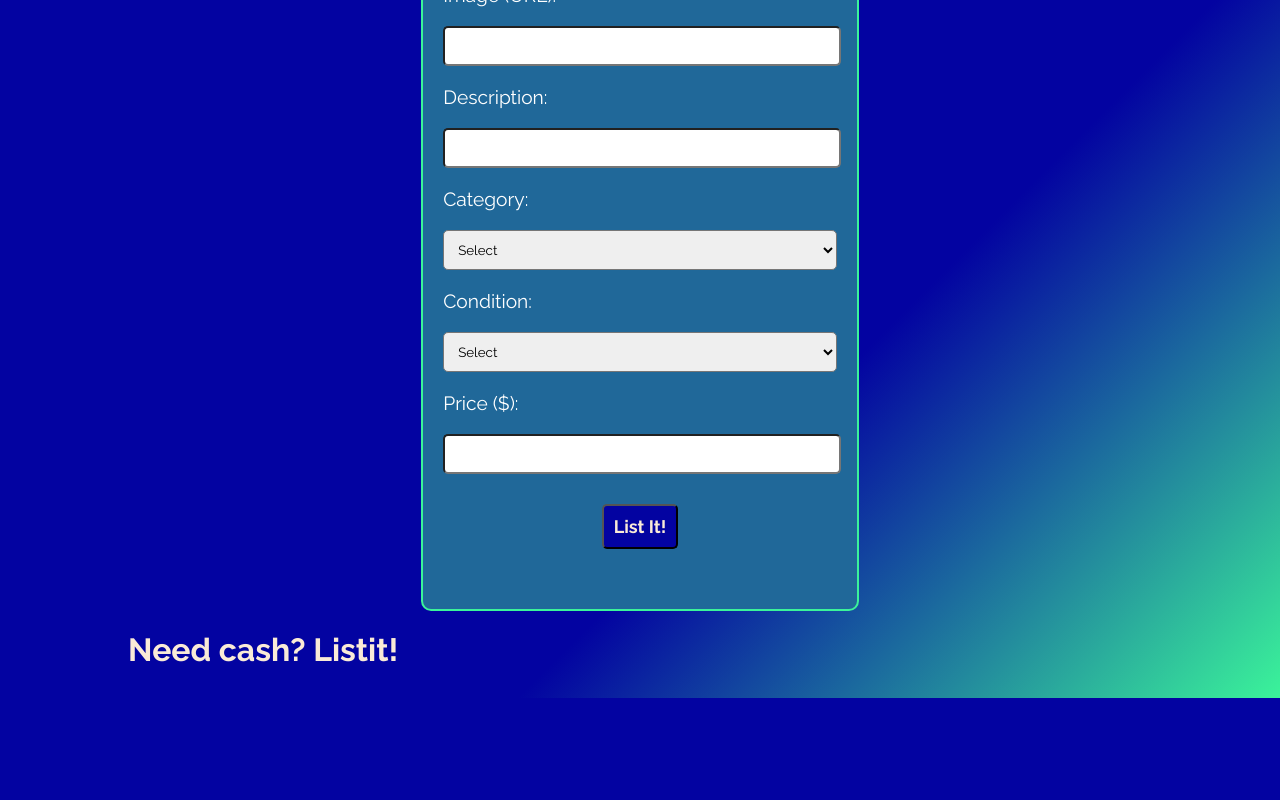
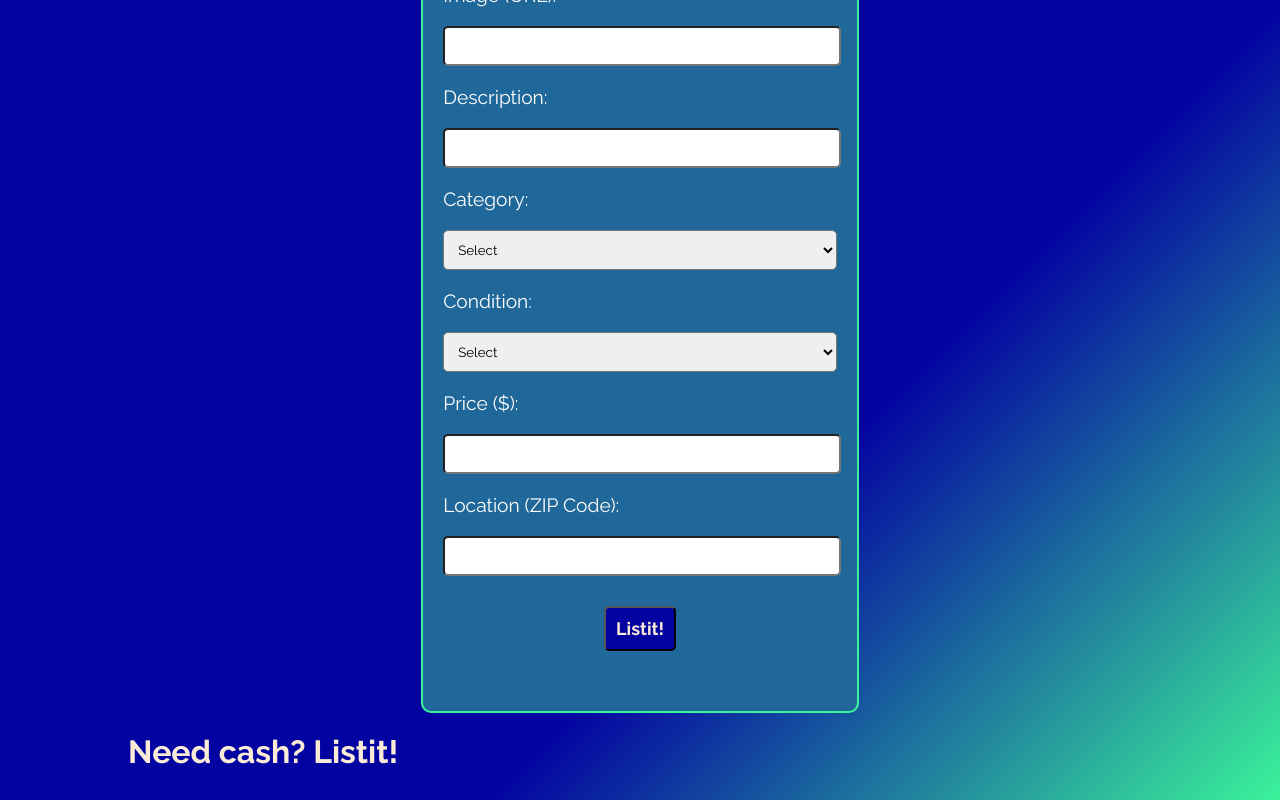
Before and after one commit to dobbinsi/project_listit, a React (Create React App) app in the folder client/: page /products/new in a window 1280 px wide. Shown: the part 405-1205 px from the top of the page. Before the commit the page ends 1103 px from the top, so only its background shows below. Built offline with nearby package versions, Linux system fonts and the light colour scheme.

Commit message:
google maps embed api

```diff
--- a/client/package.json
+++ b/client/package.json
@@ -8,6 +8,7 @@
     "@testing-library/react": "^12.1.2",
     "@testing-library/user-event": "^13.5.0",
     "axios": "^0.24.0",
+    "google-maps-react": "^2.0.6",
     "react": "^17.0.2",
     "react-dom": "^17.0.2",
     "react-scripts": "5.0.0",
--- a/client/src/App.css
+++ b/client/src/App.css
@@ -199,7 +199,7 @@ span {
   border: 2px solid #0303a1;
   width: 80%;
   border-radius: 10px;
-  padding: 10px 10px 0px 10px;
+  padding: 10px;
   text-align: center;
 }
 
@@ -272,3 +272,8 @@ span {
   color: white;
   text-decoration: none;
 }
+
+iframe {
+  border-radius: 10px;
+  border: 0;
+}
--- a/client/src/components/CreateProduct.js
+++ b/client/src/components/CreateProduct.js
@@ -14,6 +14,7 @@ const CreateProduct = (props) => {
         condition:"",
         categories:"",
         price:"",
+        location:"",
     });
 
     const createSubmitHandler = (e) => {
@@ -55,7 +56,7 @@ const CreateProduct = (props) => {
                     product={newProduct}
                     setProduct={setNewProduct}
                     errors={errors}
-                    buttonText={"List It!"}
+                    buttonText={"Listit!"}
                     />
                 </div>
             </div>
--- a/client/src/components/DisplayOne.js
+++ b/client/src/components/DisplayOne.js
@@ -24,7 +24,8 @@ const DisplayOne = (props) => {
     }, []);
 
     const deleteHandler = () => {
-        axios.delete(`http://localhost:8000/api/product/${id}`)
+        axios.delete(`http://localhost:8000/api/product/${id}`,
+            { withCredentials: true })
             .then((res) => {
                 console.log(res);
                 console.log(res.data);
@@ -60,6 +61,8 @@ const DisplayOne = (props) => {
                                 <p>{oneProduct.description}</p>
                                 <h3 className="condition">Condition:</h3>
                                 <p>{oneProduct.condition}</p>
+                                <h3>Location:</h3>
+                                <iframe src={`https://www.google.com/maps/embed/v1/place?q=${oneProduct.location}&key=AIzaSyBDUudCjck-7dXoEj8Zy-volQOkjnVglho`}></iframe>
                             </div>
                             <div>
                                 {
--- a/client/src/components/EditProduct.js
+++ b/client/src/components/EditProduct.js
@@ -15,6 +15,7 @@ const EditProduct = (props) => {
         condition:"",
         categories:"",
         price:"",
+        location:"",
     });
 
     useEffect(() => {
@@ -30,7 +31,8 @@ const EditProduct = (props) => {
 
     const submitHandler = (e) => {
         e.preventDefault();
-        axios.put(`http://localhost:8000/api/product/${id}`, updatedProduct)
+        axios.put(`http://localhost:8000/api/product/${id}`, updatedProduct,
+            { withCredentials: true })
             .then((res) => {
                 console.log(res.data);
                 navigate(`/product/${id}`);
--- a/client/src/components/Form.js
+++ b/client/src/components/Form.js
@@ -86,6 +86,15 @@ const Form = (props) => {
                             : null
                     }
                 </div>
+                <div className="logregform">
+                    <label className="form-labels">Location (ZIP Code):</label>
+                    <input className="login-input" type="text" name="location" value={product.location} onChange={onChangeHandler} />
+                    {
+                        errors.price ?
+                            <span>{errors.price.message}</span>
+                            : null
+                    }
+                </div>
                 <div className="center-button">
                     <button class="hover-button" type="submit">{buttonText}</button>
                 </div>
```
Also changed, not shown: 2 other files (tests, documents, lock files or other folders).
